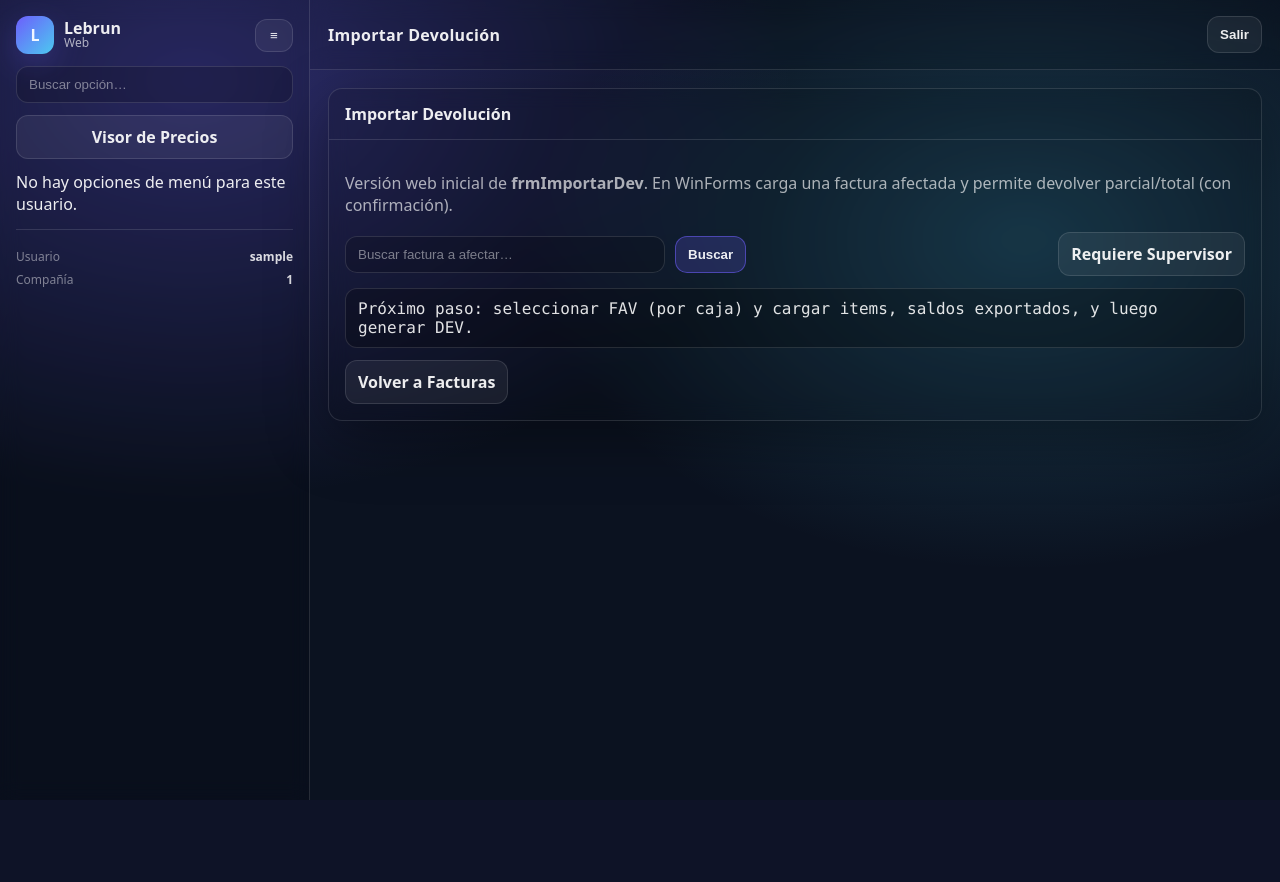
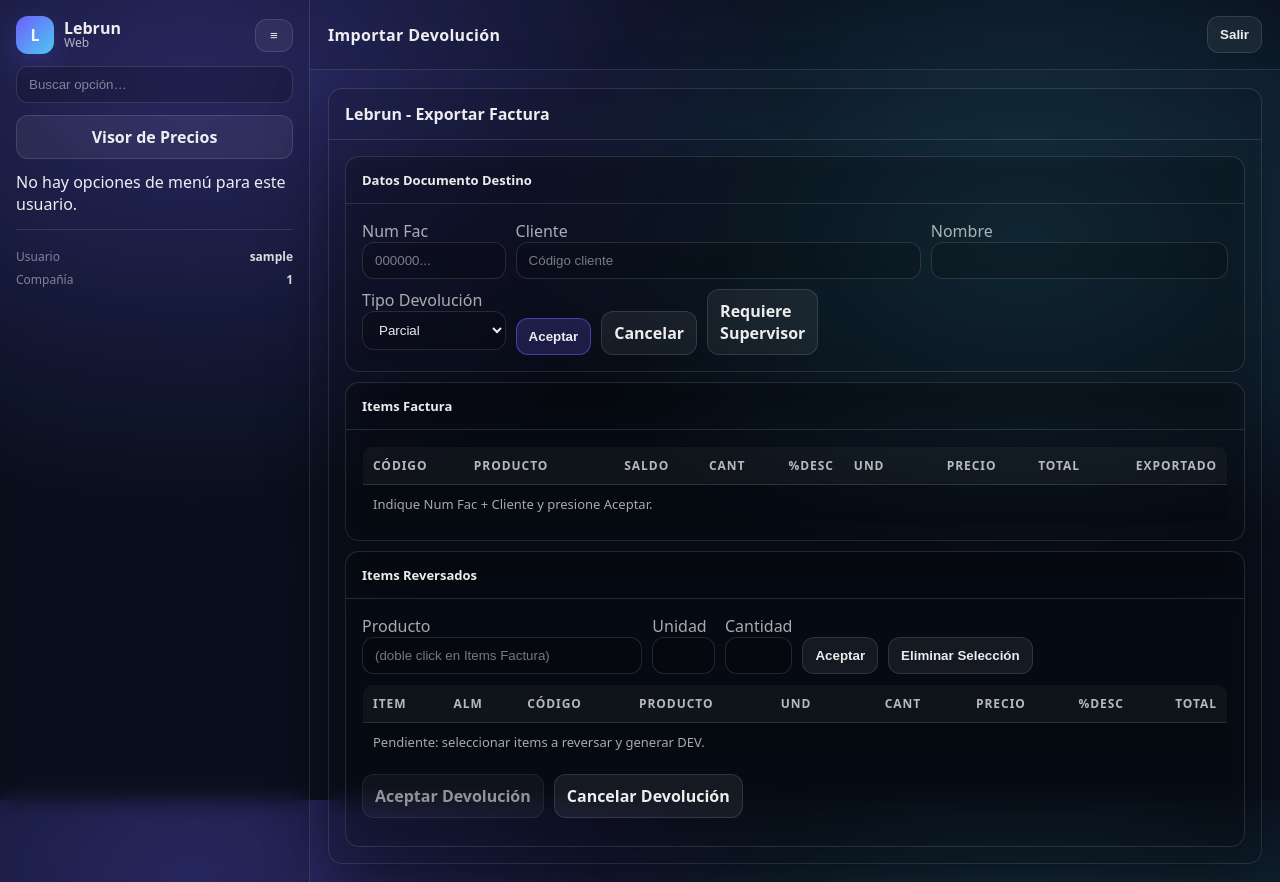
Before and after one commit to sumanuel/Lebrun-Py, a FastAPI app: page /facturacion/importar-devolucion in a window 1280 px wide. Before the commit the page ends 800 px from the top, so only its background shows below. Run offline with FastAPI, Linux system fonts and the light colour scheme; the visitor is signed in with stand-in values (Sample User, id 1).

Commit message:
feat(facturacion): implementar importación de devoluciones con validación y visualización de items

```diff
--- a/app/main.py
+++ b/app/main.py
@@ -39,7 +39,7 @@ async def index(request: Request):
     menu = []
     if menu_map:
         try:
-            menu = MenuService().build_menu(str(menu_map))
+            menu = MenuService().build_menu(str(menu_map), user=user)
         except Exception:
             # Si falla el menú, mostramos menú vacío
             menu = []
@@ -64,7 +64,7 @@ async def open_form(request: Request, form: str = Query("")):
     menu = []
     if menu_map:
         try:
-            menu = MenuService().build_menu(str(menu_map))
+            menu = MenuService().build_menu(str(menu_map), user=user)
         except Exception:
             menu = []
 
--- a/app/web/templates/facturacion/facturas.html
+++ b/app/web/templates/facturacion/facturas.html
@@ -96,7 +96,9 @@
                 <td>
                   <a class="btn btn--ghost" style="padding: 6px 10px" href="/facturacion/facturas/ver?numero={{ r.dcli_numero }}&codigo={{ r.dcli_codigo }}">Ver</a>
                   <a class="btn btn--ghost" style="padding: 6px 10px" href="/facturacion/facturas/imprimir?numero={{ r.dcli_numero }}&codigo={{ r.dcli_codigo }}">Imprimir</a>
-                  <a class="btn btn--ghost" style="padding: 6px 10px" href="/facturacion/devolucion/nueva?ref_numero={{ r.dcli_numero }}&ref_codigo={{ r.dcli_codigo }}">Devolución</a>
+                  {% if tipdoc=='FAV' %}
+                    <a class="btn btn--ghost" style="padding: 6px 10px" href="/facturacion/importar-devolucion?ref_numero={{ r.dcli_numero }}&ref_codigo={{ r.dcli_codigo }}">Devolución</a>
+                  {% endif %}
                 </td>
               </tr>
             {% else %}
--- a/app/web/templates/facturacion/importar_devolucion.html
+++ b/app/web/templates/facturacion/importar_devolucion.html
@@ -1,57 +1,146 @@
-{% extends "base.html" %} {% block page_title %}Importar Devolución{% endblock
-%} {% block sidebar %}{% include "_sidebar.html" %}{% endblock %} {% block
-content %}
+{% extends "base.html" %}
+{% block page_title %}Importar Devolución{% endblock %}
+{% block sidebar %}{% include "_sidebar.html" %}{% endblock %}
+
+{% block content %}
 <div class="grid">
   <div class="col-12">
     <div class="card">
-      <div class="card__title">Importar Devolución</div>
+      <div class="card__title">Lebrun - Exportar Factura</div>
       <div class="card__body">
         {% if message %}
-        <div class="alert">{{ message }}</div>
-        {% endif %} {% if error %}
-        <div class="alert">{{ error }}</div>
+          <div class="alert">{{ message }}</div>
+        {% endif %}
+        {% if error %}
+          <div class="alert">{{ error }}</div>
         {% endif %}
 
-        <p class="muted">
-          Versión web inicial de <b>frmImportarDev</b>. En WinForms carga una
-          factura afectada y permite devolver parcial/total (con confirmación).
-        </p>
+        <div class="card" style="margin:0">
+          <div class="card__title" style="font-size: 13px">Datos Documento Destino</div>
+          <div class="card__body">
+            <form method="get" action="/facturacion/importar-devolucion" class="grid" style="gap: 10px">
+              <div class="col-3">
+                <label class="muted">Num Fac</label>
+                <input class="input" name="ref_numero" value="{{ ref_numero or '' }}" placeholder="000000..." />
+              </div>
+              <div class="col-3">
+                <label class="muted">Cliente</label>
+                <input class="input" name="ref_codigo" value="{{ ref_codigo or '' }}" placeholder="Código cliente" />
+              </div>
+              <div class="col-6">
+                <label class="muted">Nombre</label>
+                <input class="input" value="{{ ref.cli_nombre if ref else '' }}" readonly />
+              </div>
 
-        <div class="toolbar">
-          <div class="toolbar__left">
-            <form
-              method="get"
-              action="/facturacion/importar-devolucion"
-              class="toolbar__left"
-            >
-              <input
-                class="input"
-                type="search"
-                name="q"
-                placeholder="Buscar factura a afectar…"
-                value="{{ q or '' }}"
-                style="min-width: 320px"
-              />
-              <button class="btn" type="submit">Buscar</button>
+              <div class="col-3">
+                <label class="muted">Tipo Devolución</label>
+                <select class="input" name="tipo">
+                  <option value="Parcial" {% if tipo=='Parcial' %}selected{% endif %}>Parcial</option>
+                  <option value="Total" {% if tipo=='Total' %}selected{% endif %}>Total</option>
+                </select>
+              </div>
+              <div class="col-9" style="display:flex; align-items:end; gap: 10px">
+                <button class="btn" type="submit">Aceptar</button>
+                <a class="btn btn--ghost" href="/facturacion/facturas?tipdoc=FAV">Cancelar</a>
+                <a class="btn btn--ghost" href="/facturacion/clave-confirmacion">Requiere Supervisor</a>
+              </div>
             </form>
-          </div>
-          <div class="toolbar__right">
-            <a class="btn btn--ghost" href="/facturacion/clave-confirmacion"
-              >Requiere Supervisor</a
-            >
+
+            {% if ref and ref.dcli_numfis %}
+              <div style="margin-top: 10px" class="badge">Fiscal: {{ ref.dcli_numfis }}</div>
+            {% endif %}
           </div>
         </div>
 
-        <div class="code">
-          Próximo paso: seleccionar FAV (por caja) y cargar items, saldos
-          exportados, y luego generar DEV.
+        <div style="height: 10px"></div>
+
+        <div class="card" style="margin:0">
+          <div class="card__title" style="font-size: 13px">Items Factura</div>
+          <div class="card__body">
+            <table class="table">
+              <thead>
+                <tr>
+                  <th>Código</th>
+                  <th>Producto</th>
+                  <th style="text-align:right">Saldo</th>
+                  <th style="text-align:right">Cant</th>
+                  <th style="text-align:right">%Desc</th>
+                  <th>Und</th>
+                  <th style="text-align:right">Precio</th>
+                  <th style="text-align:right">Total</th>
+                  <th style="text-align:right">Exportado</th>
+                </tr>
+              </thead>
+              <tbody>
+                {% for it in items %}
+                  <tr>
+                    <td>{{ it.mov_codigo }}</td>
+                    <td>{{ it.colProducto }}</td>
+                    <td style="text-align:right">{{ it.Saldo }}</td>
+                    <td style="text-align:right">{{ it.mov_cant }}</td>
+                    <td style="text-align:right">{{ it.mov_desc }}</td>
+                    <td>{{ it.mov_undmed }}</td>
+                    <td style="text-align:right">{{ it.mov_precio }}</td>
+                    <td style="text-align:right">{{ it.mov_total }}</td>
+                    <td style="text-align:right">{{ it.mov_export }}</td>
+                  </tr>
+                {% else %}
+                  <tr>
+                    <td colspan="9" class="muted">
+                      Indique Num Fac + Cliente y presione Aceptar.
+                    </td>
+                  </tr>
+                {% endfor %}
+              </tbody>
+            </table>
+          </div>
         </div>
 
-        <div class="actions" style="margin-top: 12px">
-          <a class="btn btn--ghost" href="/facturacion/facturas"
-            >Volver a Facturas</a
-          >
+        <div style="height: 10px"></div>
+
+        <div class="card" style="margin:0">
+          <div class="card__title" style="font-size: 13px">Items Reversados</div>
+          <div class="card__body">
+            <div class="grid" style="gap: 10px; margin-bottom: 10px">
+              <div class="col-4"><label class="muted">Producto</label><input class="input" placeholder="(doble click en Items Factura)" disabled /></div>
+              <div class="col-2"><label class="muted">Unidad</label><input class="input" placeholder="" disabled /></div>
+              <div class="col-2"><label class="muted">Cantidad</label><input class="input" placeholder="" disabled /></div>
+              <div class="col-4" style="display:flex; align-items:end; gap:10px">
+                <button class="btn btn--ghost" type="button" disabled>Aceptar</button>
+                <button class="btn btn--ghost" type="button" disabled>Eliminar Selección</button>
+              </div>
+            </div>
+
+            <table class="table">
+              <thead>
+                <tr>
+                  <th>Item</th>
+                  <th>Alm</th>
+                  <th>Código</th>
+                  <th>Producto</th>
+                  <th>Und</th>
+                  <th style="text-align:right">Cant</th>
+                  <th style="text-align:right">Precio</th>
+                  <th style="text-align:right">%Desc</th>
+                  <th style="text-align:right">Total</th>
+                </tr>
+              </thead>
+              <tbody>
+                <tr>
+                  <td colspan="9" class="muted">Pendiente: seleccionar items a reversar y generar DEV.</td>
+                </tr>
+              </tbody>
+            </table>
+
+            <div class="toolbar" style="margin-top: 12px">
+              <div class="toolbar__right" style="gap: 10px">
+                <a class="btn btn--ghost" href="#" onclick="return false;" title="Pendiente" style="opacity: .6">Aceptar Devolución</a>
+                <a class="btn btn--ghost" href="/facturacion/facturas?tipdoc=FAV">Cancelar Devolución</a>
+              </div>
+            </div>
+          </div>
         </div>
+
       </div>
     </div>
   </div>
```
Also changed, not shown: app/modules/facturacion/repository.py (+75 -0 lines), app/modules/forms/router.py (+44 -2 lines), app/web/templates/facturacion/frm_factura.html (+27 -43 lines).
